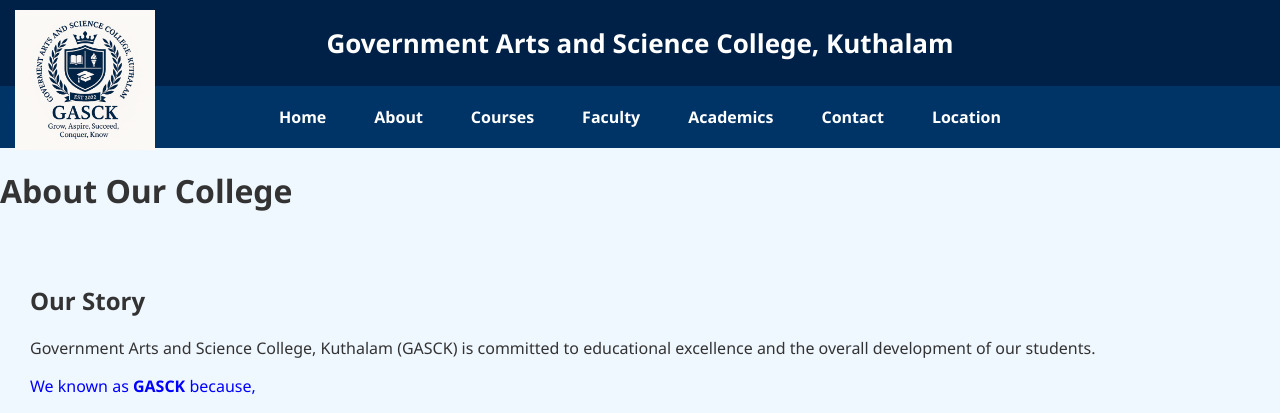
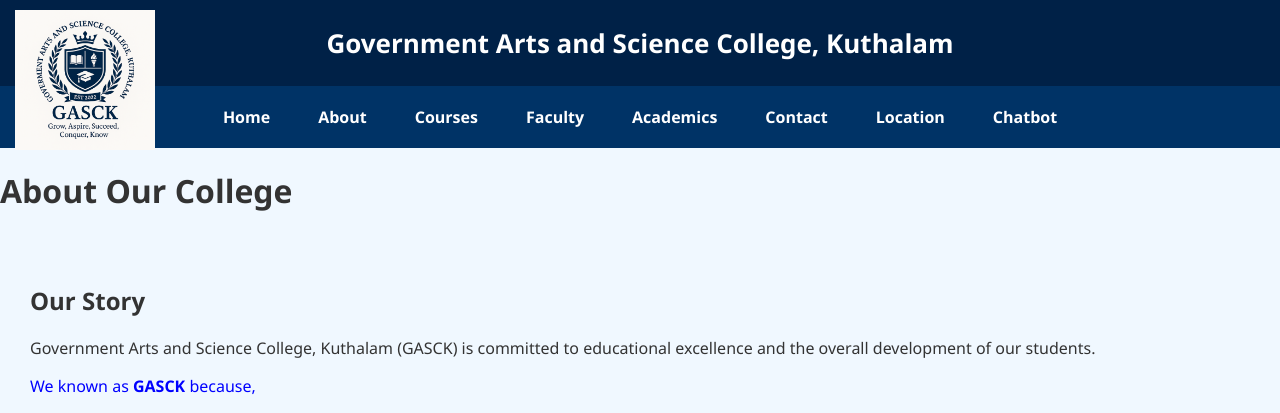
Before and after one commit to NIRRMALG/gasck-college, a Flask app: page /about in a window 1280 px wide. Shown: the top 413 px of the page. Run offline with Flask 3, Linux system fonts and the light colour scheme.

Commit message:
Update navbar.html

```diff
--- a/templates/navbar.html
+++ b/templates/navbar.html
@@ -22,6 +22,7 @@
     <a href="{{ url_for('academics') }}">Academics</a>
     <a href="{{ url_for('contact') }}">Contact</a>
     <a href="{{ url_for('location') }}">Location</a>
+    <a href="/chatbot">Chatbot</a>
 </nav>
 
 </body>
```
